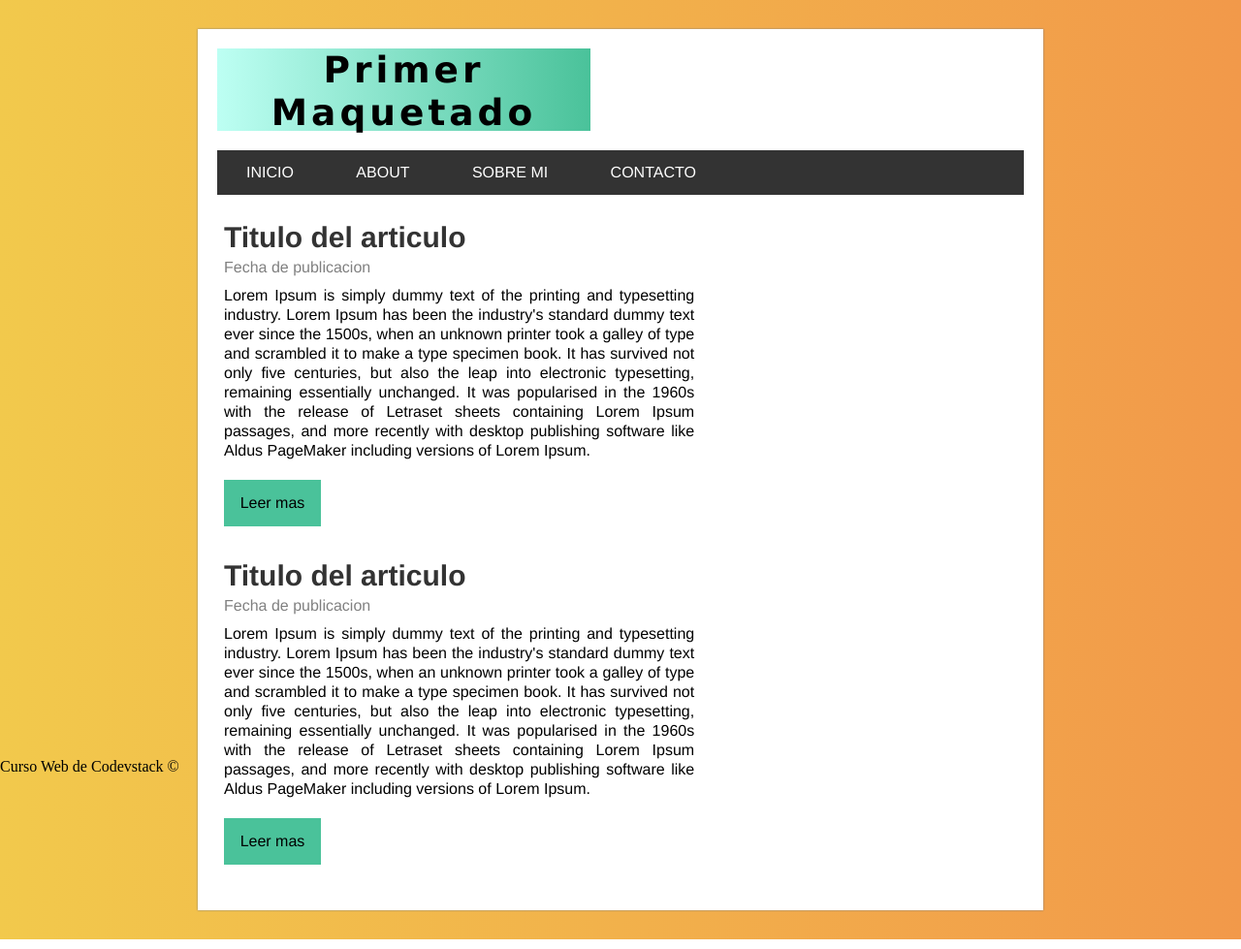
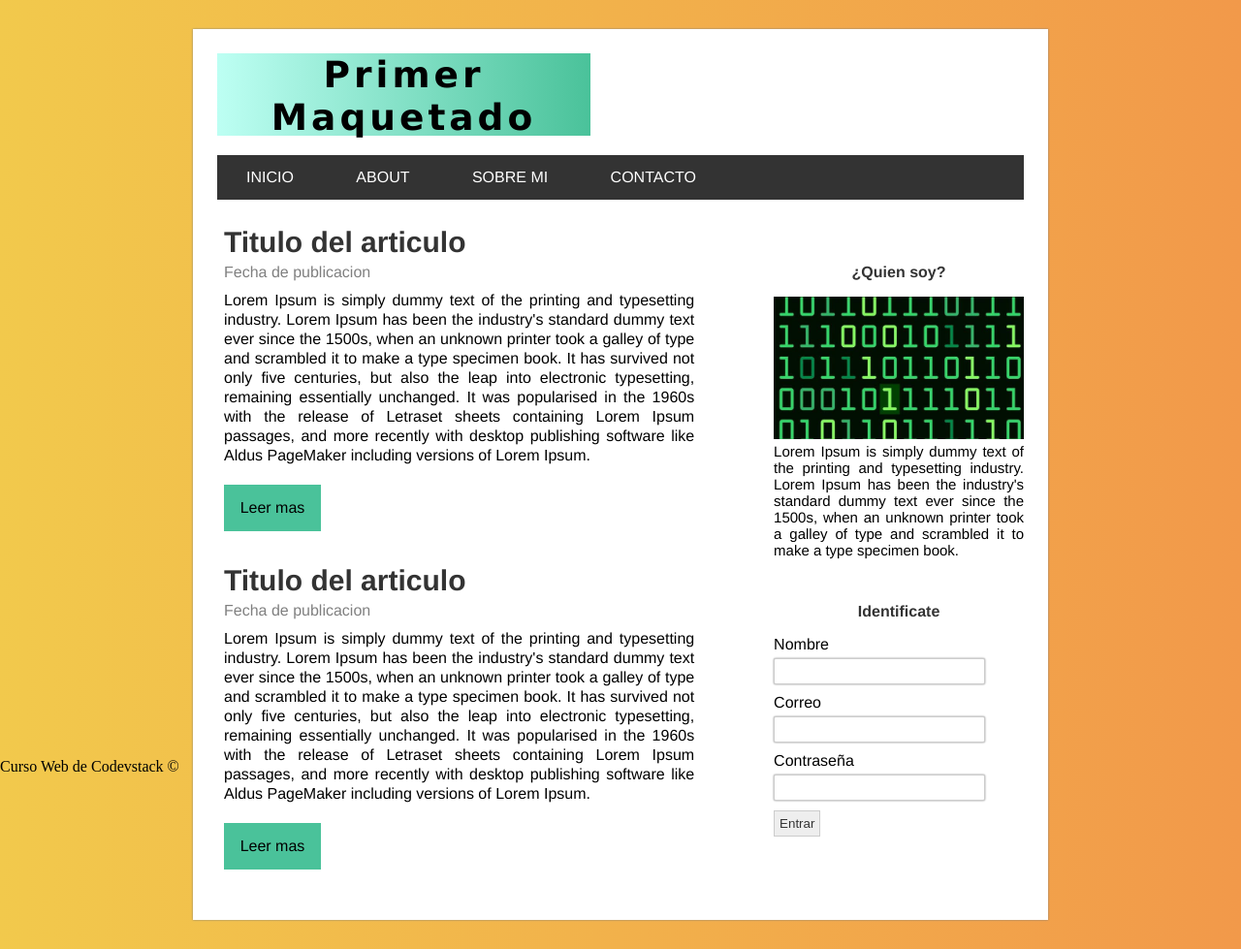
Before and after one commit to Ricardo191998/Primer-maquetado, a plain HTML site: page index.html in a window 1280 px wide. Shown: the whole page at 97% size. Drawn offline with Linux system fonts and the light colour scheme.

Commit message:
+Maquetando Contenido

```diff
--- a/css/styles.css
+++ b/css/styles.css
@@ -20,7 +20,7 @@ body{
     margin: 0px auto;
     margin-top: 30px;
     background-color: white;
-    padding: 20px;
+    padding: 25px;
     box-shadow: 0px 0px 2px gray;
     margin-bottom: 30px;
 
@@ -116,3 +116,46 @@ footer{
     color: black;
     margin-bottom: 20px;
 }
+
+aside.sidebar{
+    font-family: Helvetica, Arial;
+    width: 31%;
+    float: right;
+}
+
+aside.sidebar h4{
+    margin-top: 50px;
+    margin-bottom: 20px;
+    text-align: center;
+    line-height: 10px;
+    color: #333;
+}
+
+img{
+    width: 100%;
+}
+
+.sidebar p{
+    font-size: 15px;
+    text-align: justify;
+}
+
+form input[type= "text"],
+form input[type= "email"],
+form input[type= "password"]{
+    padding: 5px;
+    border-radius: 2px;
+    border: 1px solid #ccc;
+    width: 80%;
+    margin-bottom: 10px;
+    box-shadow: 0px 0px 2px gray;
+    margin-top: 5px;
+}
+
+form input[type="submit"]{
+    background-color: #eee;
+    padding: 5px;
+    border: 1px solid #ccc;
+    color: #333;
+    cursor: pointer;
+}
--- a/index.html
+++ b/index.html
@@ -51,6 +51,36 @@
                     <a href="#" class="btn">Leer mas</a>
                 </article>
             </div>
+
+            <aside class="sidebar">
+                <div class="about">
+                    <h4>¿Quien soy?</h4>
+                    <img src="./img/curso.jpeg">
+                    <p>Lorem Ipsum is simply dummy text of the printing and typesetting industry. Lorem Ipsum has been the industry's standard dummy text ever since the 1500s, when an unknown printer took a galley of type and scrambled it to make a type specimen book. </p>
+                </div>
+
+                <div class = "login">
+                    <h4>Identificate</h4>
+                    <form action="">
+                        <label for="name">
+                            Nombre
+                        </label>
+                        <input type="text" name="name" id=""/>
+                        <label for="name">
+                            Correo
+                        </label>
+                        <input type="email" name="email" id=""/>
+                        <label for="name">
+                            Contraseña
+                        </label>
+                        <input type="password" name="password" id=""/>
+
+                        <input type="submit" value="Entrar">
+                    </form>
+                </div>
+
+            </aside>
+
              <div class="clearfix"></div>
         </section>
     </section>
```
Also changed, not shown: img/curso.jpeg (added).
